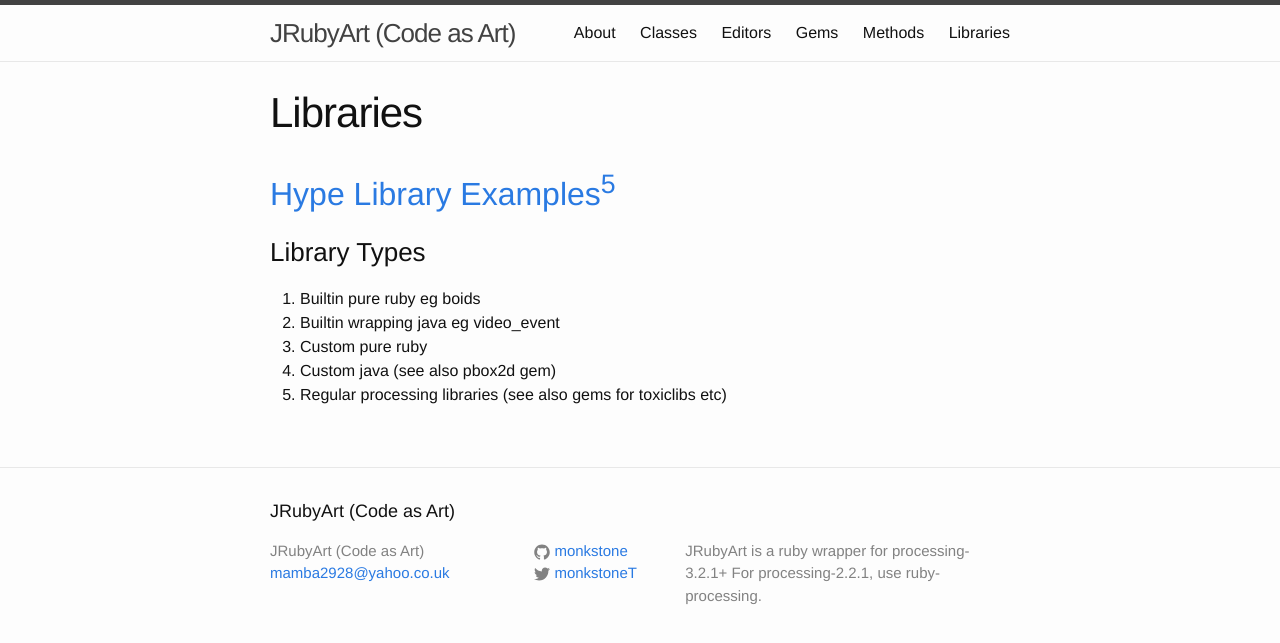
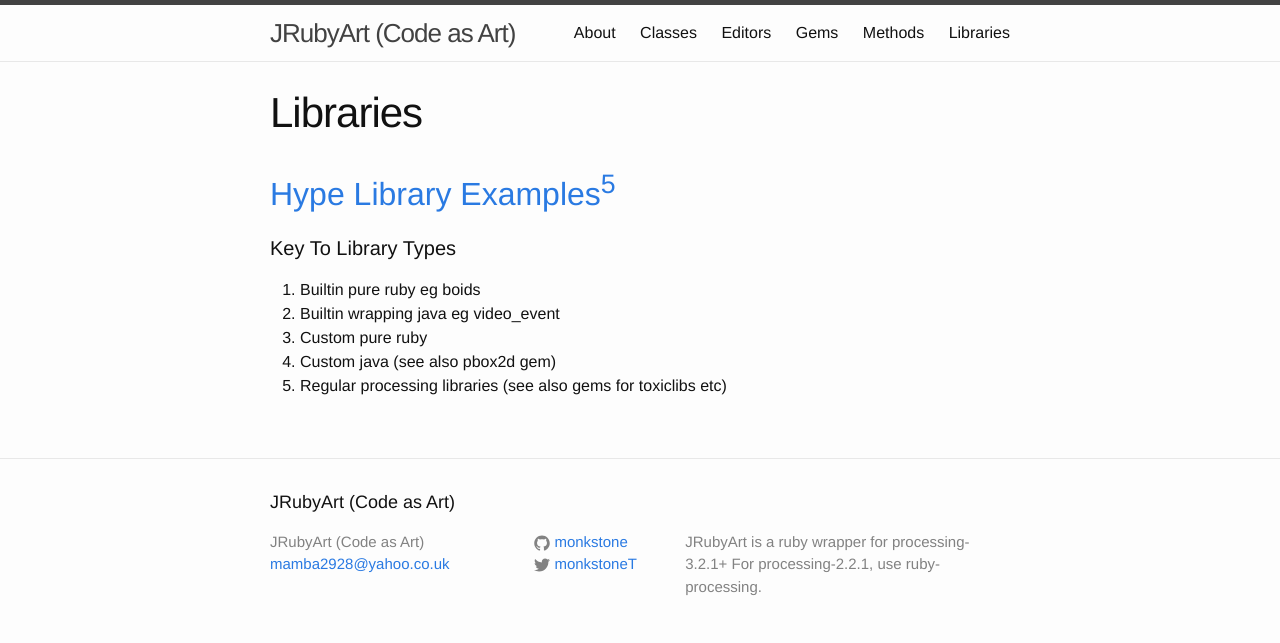
Before and after one commit to ruby-processing/JRubyArt, a Jekyll site: the page built from libraries.html, in a window 1280 px wide. Shown: the top 643 px of the page. Built offline with Jekyll 4.4.1, drawn with Linux system fonts in a browser that asks for light colours.

Commit message:
starting libraries section

```diff
--- a/libraries.html
+++ b/libraries.html
@@ -8,7 +8,7 @@
 	</div>
 {% endfor %}
 
-<h3>Library Types</h3>
+<h4>Key To Library Types</h4>
 <ol>
 <li>Builtin pure ruby eg boids</li>
 <li>Builtin wrapping java eg video_event</li>
```
